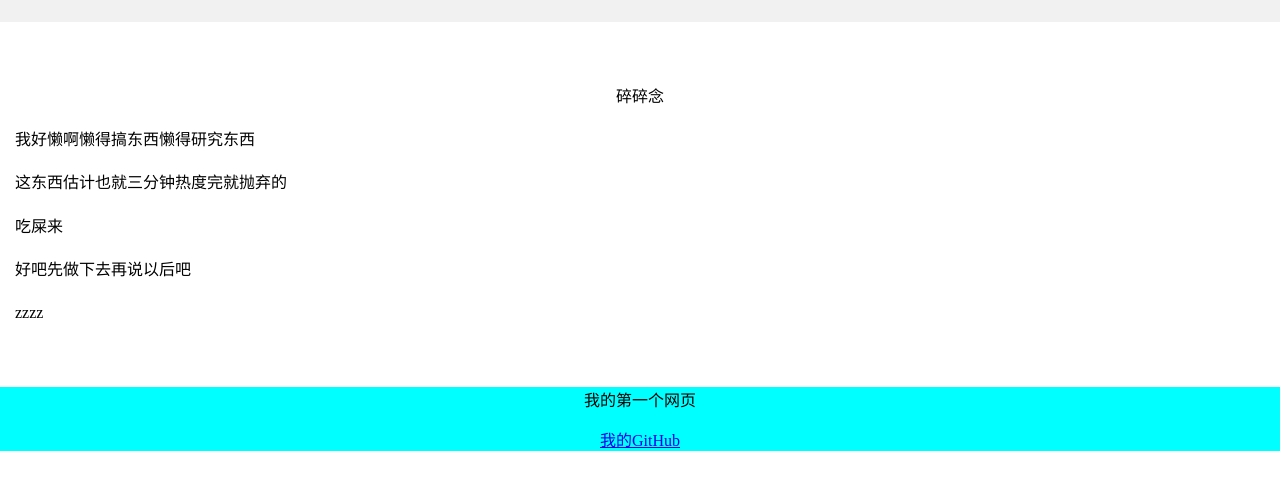
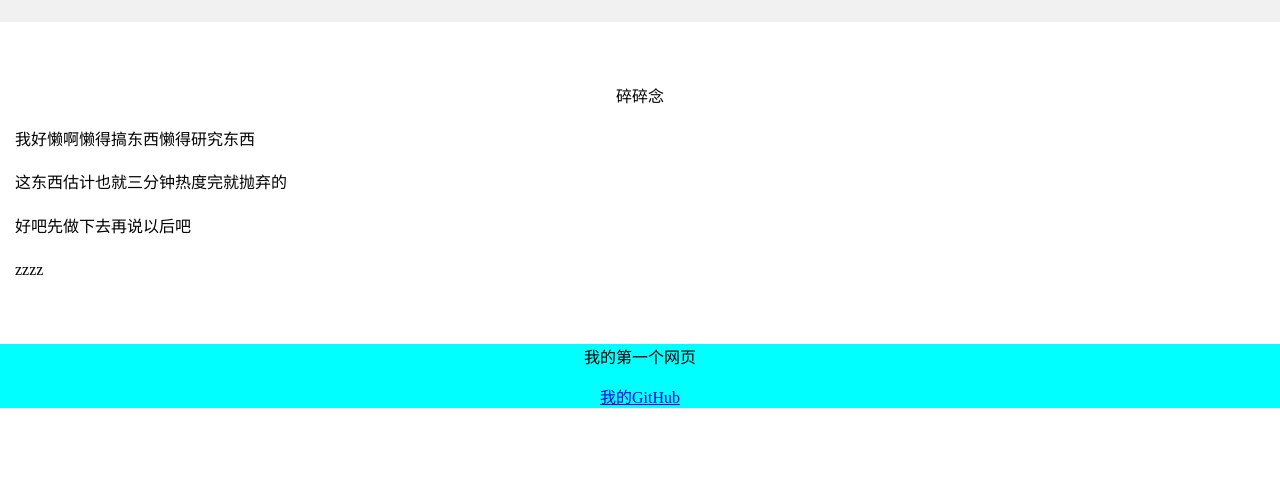
Before and after one commit to nameispluto/nameispluto.github.io, a plain HTML site: page index.html in a window 1280 px wide. Shown: the part 312-800 px from the top of the page. Drawn offline with Linux system fonts and the light colour scheme.

Commit message:
Update index.html

```diff
--- a/index.html
+++ b/index.html
@@ -26,7 +26,6 @@
        <p style="text-align:center">碎碎念</p>
        <p>我好懒啊懒得搞东西懒得研究东西</p>
        <p>这东西估计也就三分钟热度完就抛弃的</p>
-        <p>吃屎来</p>
        <p>好吧先做下去再说以后吧</p>
        <p>zzzz</p>
      </div>
```
